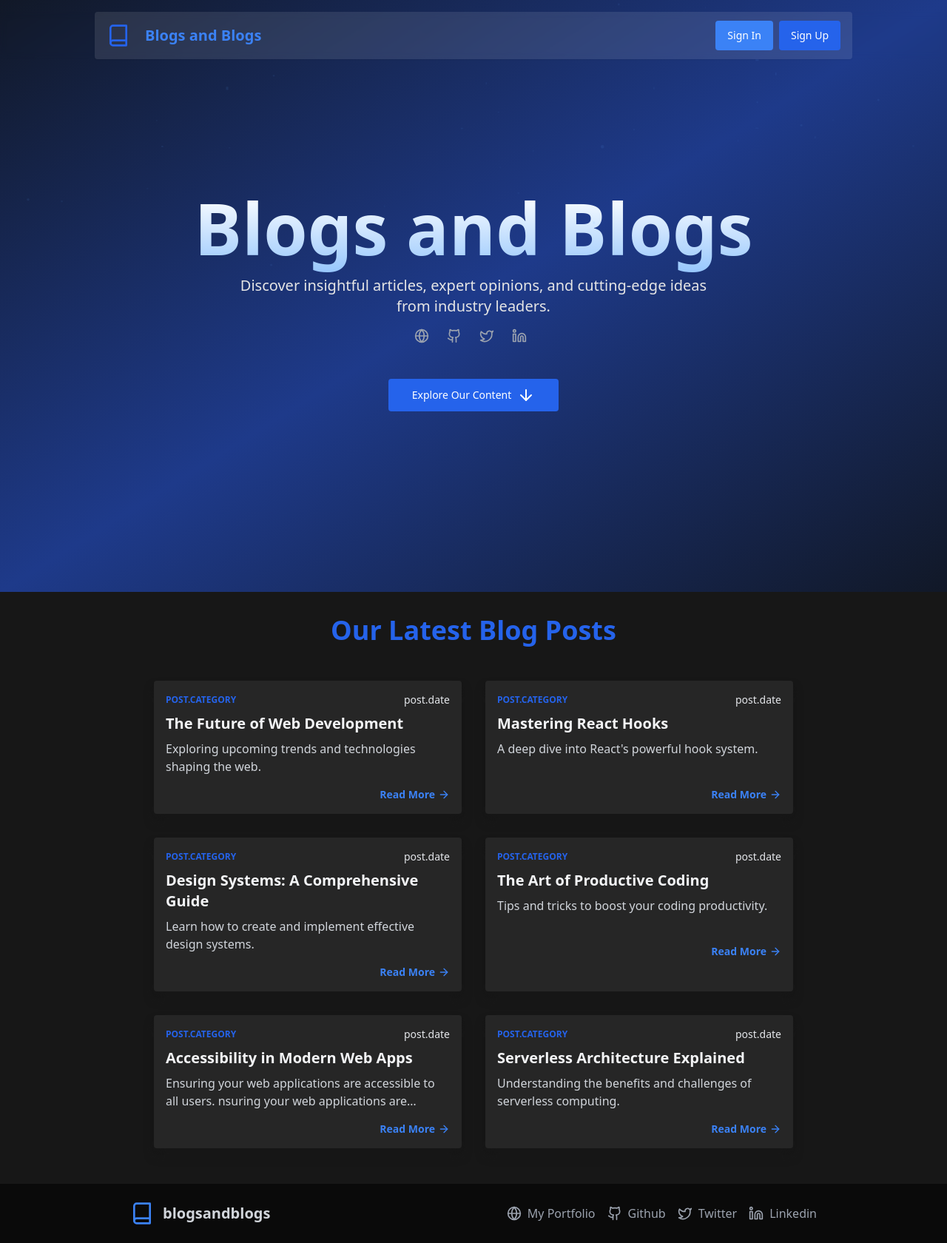
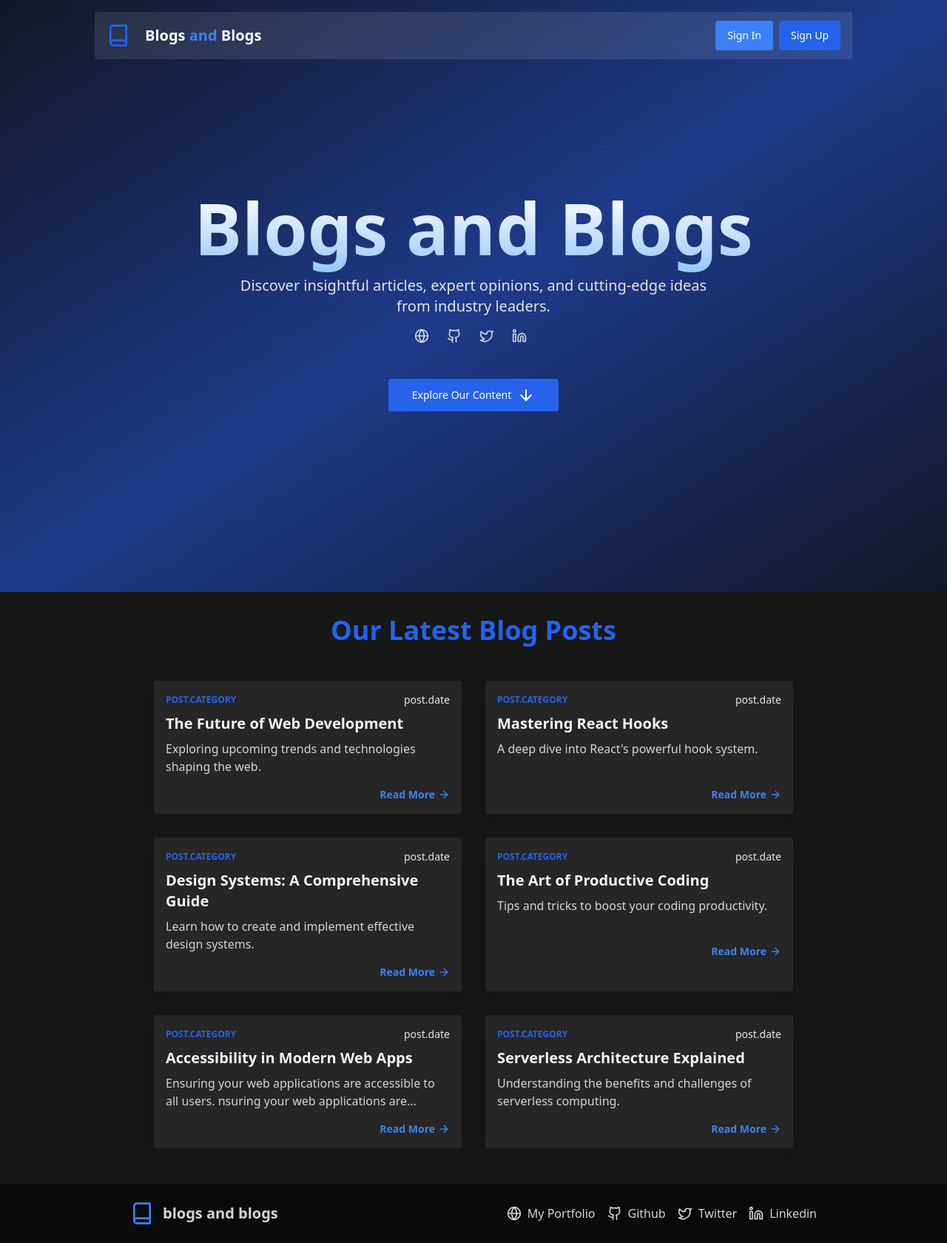
Before and after one commit to amartripathi0/blogging-site, a React (Vite) app in the folder frontend/: page / in a window 1280 px wide. Shown: the whole page at 74% size. Built offline with nearby package versions, Linux system fonts and the light colour scheme.

Commit message:
fix: logo and handle styles

```diff
--- a/frontend/src/components/footer.tsx
+++ b/frontend/src/components/footer.tsx
@@ -18,7 +18,7 @@ export default function Footer() {
               <path d="M4 19.5A2.5 2.5 0 0 1 6.5 17H20" />
               <path d="M6.5 2H20v20H6.5A2.5 2.5 0 0 1 4 19.5v-15A2.5 2.5 0 0 1 6.5 2z" />
             </svg>
-            <span className="text-xl font-bold">blogsandblogs</span>
+            <span className="text-xl font-bold">blogs and blogs</span>
           </div>
 
       <SocialHandles/>
--- a/frontend/src/components/navbar.tsx
+++ b/frontend/src/components/navbar.tsx
@@ -63,8 +63,12 @@ export default function Navbar() {
               </DropdownMenuTrigger>
               <DropdownMenuContent className="text-white bg-neutral-900 rounded px-2 border-neutral-600">
                 <DropdownMenuLabel>My Account</DropdownMenuLabel>
-                <DropdownMenuItem className="hover:bg-neutral-700 ">Name</DropdownMenuItem>
-                <DropdownMenuItem className="hover:bg-neutral-700 ">Email@Email.com</DropdownMenuItem>
+                <DropdownMenuItem className="hover:bg-neutral-700 ">
+                  Name
+                </DropdownMenuItem>
+                <DropdownMenuItem className="hover:bg-neutral-700 ">
+                  Email@Email.com
+                </DropdownMenuItem>
                 <DropdownMenuItem>
                   <Button
                     variant="ghost"
@@ -90,7 +94,8 @@ export default function Navbar() {
       <div className="container w-4/5 mx-auto px-4 py-3 flex justify-between items-center bg-white bg-opacity-10 rounded shadow-sm ">
         <a href="/" className="flex items-center space-x-2">
           <svg
-            className="h-8 w-8 mr-3 text-blue-600"
+            className="h-8 w-8 mr-3"
+            color="#2563eb "
             viewBox="0 0 24 24"
             fill="none"
             stroke="currentColor"
@@ -101,9 +106,9 @@ export default function Navbar() {
             <path d="M4 19.5A2.5 2.5 0 0 1 6.5 17H20" />
             <path d="M6.5 2H20v20H6.5A2.5 2.5 0 0 1 4 19.5v-15A2.5 2.5 0 0 1 6.5 2z" />
           </svg>
-          <span className="text-xl font-bold text-blue-500">
-            Blogs and Blogs
-          </span>
+          <h1 className="text-xl font-bold text-white">
+            Blogs <span className="text-blue-500"> and </span> Blogs
+          </h1>
         </a>
         <div className="flex space-x-2">{renderAuthButtons()}</div>
       </div>
--- a/frontend/src/components/social-handles.tsx
+++ b/frontend/src/components/social-handles.tsx
@@ -27,7 +27,7 @@ function SocialHandle({
     <a
       href={link}
       target = "_blank"
-      className="flex items-center text-gray-400 hover:text-blue-500 transition-colors"
+      className="flex items-center text-gray-300 hover:text-blue-500 transition-colors"
     >
       <Icon className="h-5 w-5 mr-2" />
       {!nameDisable && <span>{name}</span>}
```
